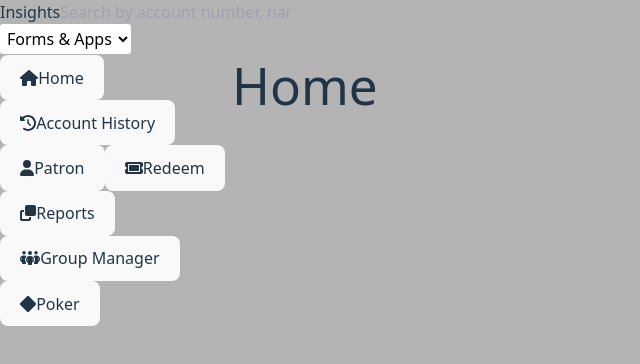
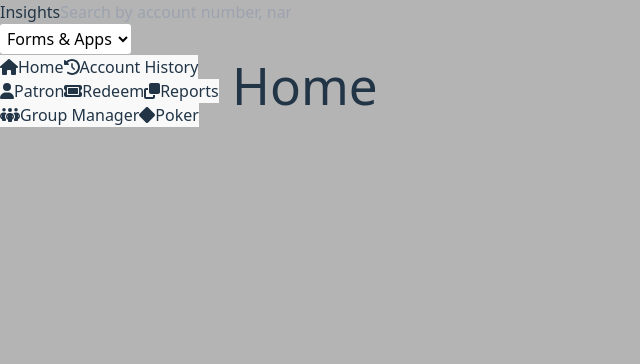
Before and after one commit to IsidroPaniagua07/insights-v2, a React (Vite) app: page / in a window 1280 px wide. Both pictures are taken after a click on the button "Login". Shown: the top 364 px of the page, without its empty margins (0-640 px from the left). Built offline with nearby package versions, Linux system fonts and the light colour scheme.

Commit message:
suped up sidebar css more

```diff
--- a/src/components/Navigation/Sidebar/Sidebar.jsx
+++ b/src/components/Navigation/Sidebar/Sidebar.jsx
@@ -2,10 +2,13 @@ import { useState } from 'react';
 import { useAuth } from '../../AuthContext/AuthContext';
 import { FontAwesomeIcon } from '@fortawesome/react-fontawesome'
 import { faHouse, faUser, faClockRotateLeft, faTicket, faClone, faPeopleGroup, faDiamond } from '@fortawesome/free-solid-svg-icons'
-import { useNavigate } from 'react-router-dom';
+import { useLocation, useNavigate } from 'react-router-dom';
 
 const Sidebar = () => {
   const navigate = useNavigate();
+  const location = useLocation();
+  const currentPath = location.pathname.toLowerCase();
+  console.log(currentPath)
   const { isAuthenticated, login, logout } = useAuth();
     if (!isAuthenticated) {
       return (
@@ -22,11 +25,11 @@ const Sidebar = () => {
   const options = [
     {label: 'Home', link: '/', icon: faHouse},
     {label: 'Account History', link: '/history', icon: faClockRotateLeft },
-    {label: 'Patron', link: '/Patron', icon: faUser },
+    {label: 'Patron', link: '/patron', icon: faUser },
     {label: 'Redeem', link: '/redeem', icon: faTicket},
-    {label: 'Reports', link: '/Reports', icon: faClone},
+    {label: 'Reports', link: '/reports', icon: faClone},
     {label: 'Group Manager', link: '/group-manager', icon: faPeopleGroup },
-    {label: 'Poker', link: '/Poker', icon: faDiamond},
+    {label: 'Poker', link: '/poker', icon: faDiamond},
   ];
 
   return (
@@ -37,7 +40,10 @@ const Sidebar = () => {
               <button
               key={index}
               onClick={() => navigate(option.link)}
-              className={`w-full flex flex-row items-center bg-transparent text-black text-left px-4 gap-2 py-2 rounded-lg font-normal h-[43px]`}
+              className={`
+                ${currentPath === option.link ? 'bg-[#203A45] text-white' : 'hover:bg-[#ececec] hover:text-black text-[#515151]'}
+                w-full flex flex-row items-center text-black text-left rounded-none px-4 gap-2 py-2 font-normal h-[43px]  transition-colors duration-200
+                `}
               >
                 <span className='w-[20px]'>
                   <FontAwesomeIcon icon={option.icon} />
--- a/src/index.css
+++ b/src/index.css
@@ -61,7 +61,7 @@ h1 {
   line-height: 1.1;
 }
 
-button {
+.btn {
   border-radius: 8px;
   border: 1px solid transparent;
   padding: 0.6em 1.2em;
@@ -72,11 +72,11 @@ button {
   cursor: pointer;
   transition: border-color 0.25s;
 }
-button:hover {
+.btn:hover {
   border-color: #646cff;
 }
-button:focus,
-button:focus-visible {
+.btn:focus,
+.btn:focus-visible {
   outline: 4px auto -webkit-focus-ring-color;
 }
 
```
